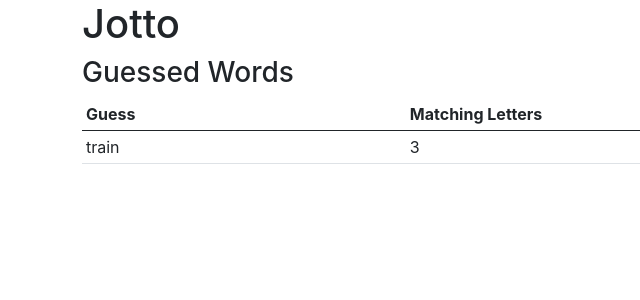
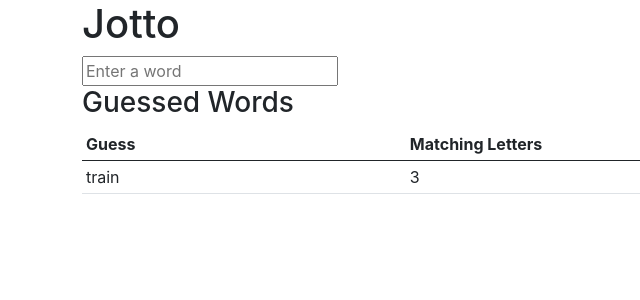
Before and after one commit to tamaramunoz/jotto-testing, a React (Create React App) app: page / in a window 1280 px wide. Shown: the top 300 px of the page, without its empty margins (0-640 px from the left). Built offline with nearby package versions, Linux system fonts and the light colour scheme.

Commit message:
test: creating input component and it first test to render without error

```diff
--- a/src/App.js
+++ b/src/App.js
@@ -2,12 +2,14 @@ import React from 'react';
 
 import Congrats from './components/Congrats';
 import GuessedWords from './components/GuessedWords';
+import Input from './components/Input';
 
 function App() {
   return (
     <div className="container">
       <h1>Jotto</h1>
       <Congrats success={false} />
+      <Input />
       <GuessedWords guessedWords={[{ guessedWord: 'train', letterMatchCount: 3 }]} />
     </div>
   );
--- /dev/null
+++ b/src/components/Input.jsx
@@ -0,0 +1,11 @@
+import React from 'react'
+
+const Input = (props) => {
+    return (
+        <div data-test="component-input" >
+            <input type="text" placeholder="Enter a word" />
+        </div>
+    )
+}
+
+export default Input;
```
Also changed, not shown: 1 other file (tests, documents, lock files or other folders).
